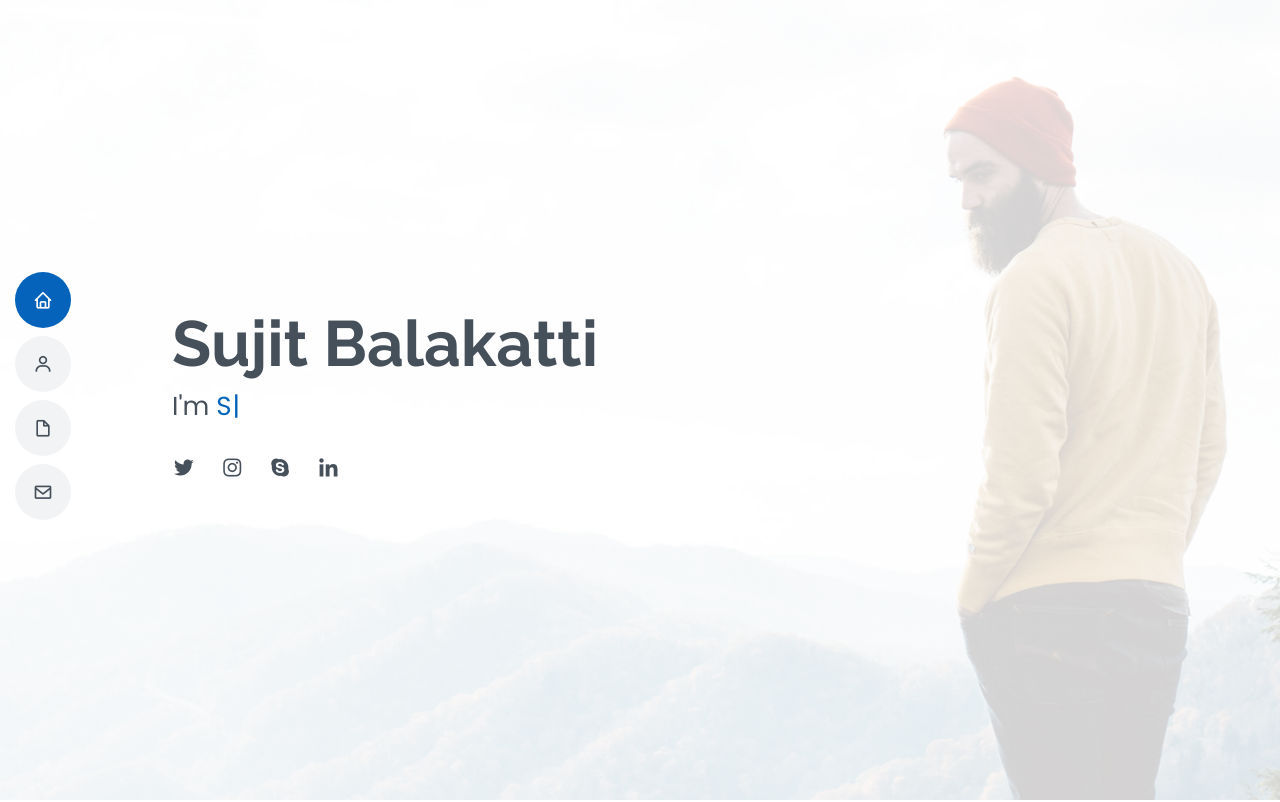
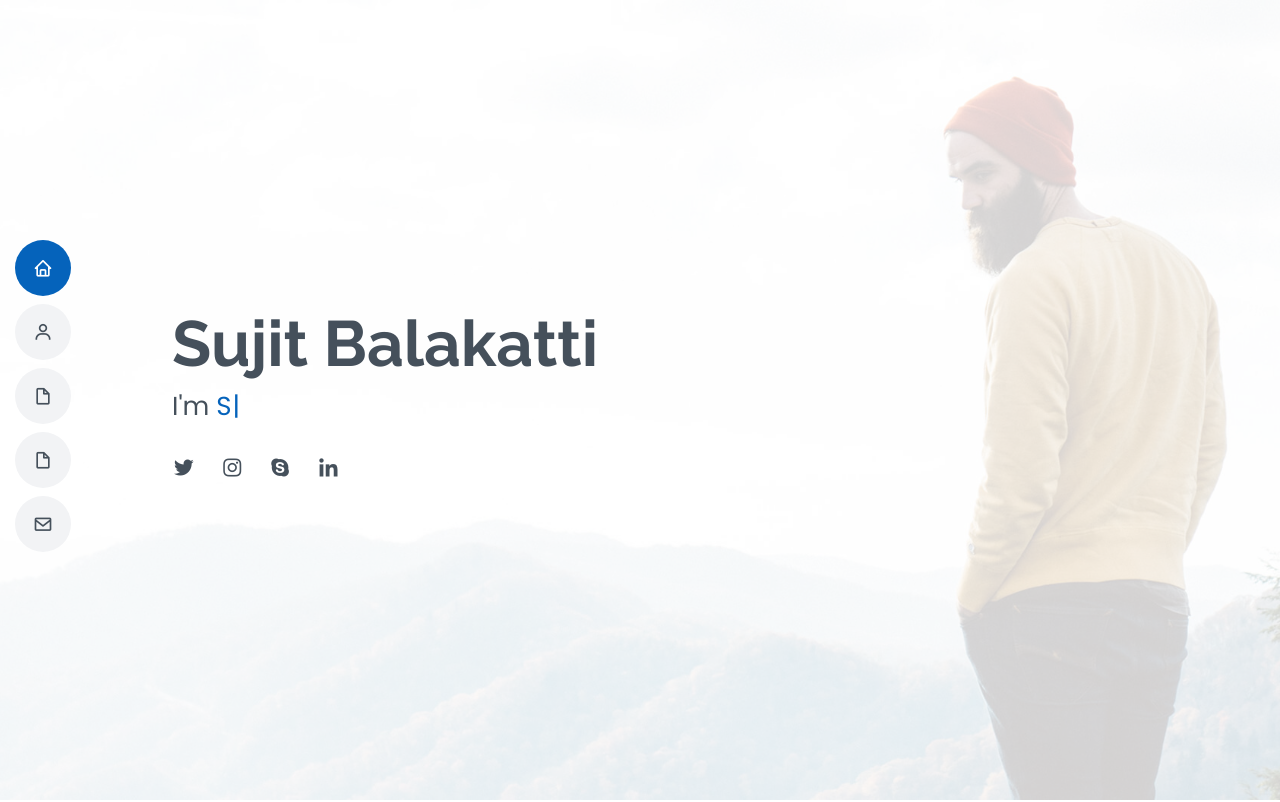
Before and after one commit to ubsujit/ubsujit.github.io, a plain HTML site: page index.html in a window 1280 px wide. Shown: the top 802 px of the page. Drawn offline with nearby package versions, Linux system fonts and the light colour scheme.

Commit message:
Update index.html

```diff
--- a/index.html
+++ b/index.html
@@ -41,6 +41,7 @@
       <ul>
         <li><a href="#hero" class="nav-link scrollto active"><i class="bx bx-home"></i> <span>Home</span></a></li>
         <li><a href="#about" class="nav-link scrollto"><i class="bx bx-user"></i> <span>About</span></a></li>
+        <li><a href="#skills" class="nav-link scrollto"><i class="bx bx-file-blank"></i> <span>Skills</span></a></li>
         <li><a href="#resume" class="nav-link scrollto"><i class="bx bx-file-blank"></i> <span>Resume</span></a></li>
         <li><a href="#contact" class="nav-link scrollto"><i class="bx bx-envelope"></i> <span>Contact</span></a></li>
       </ul>
```
